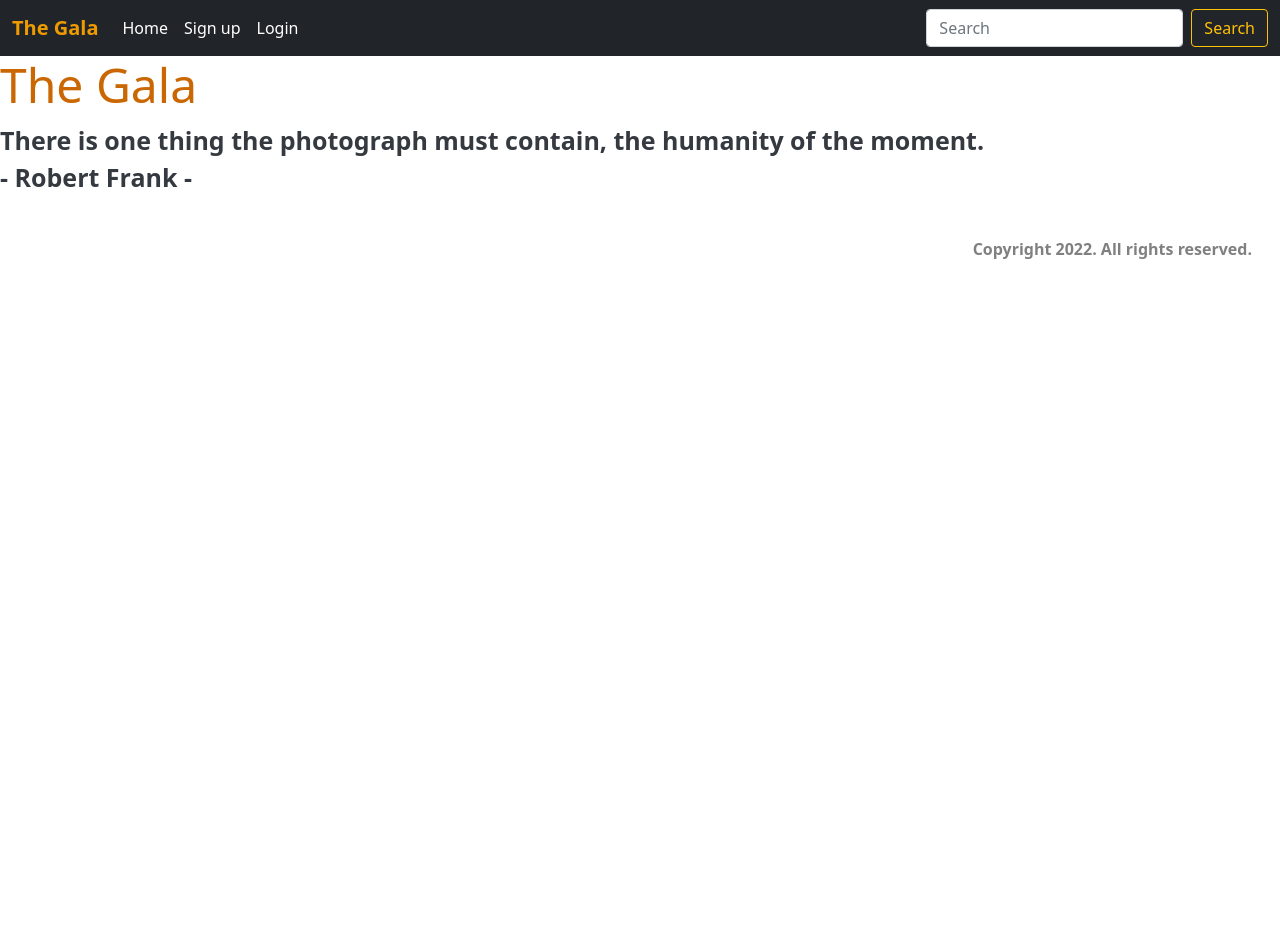
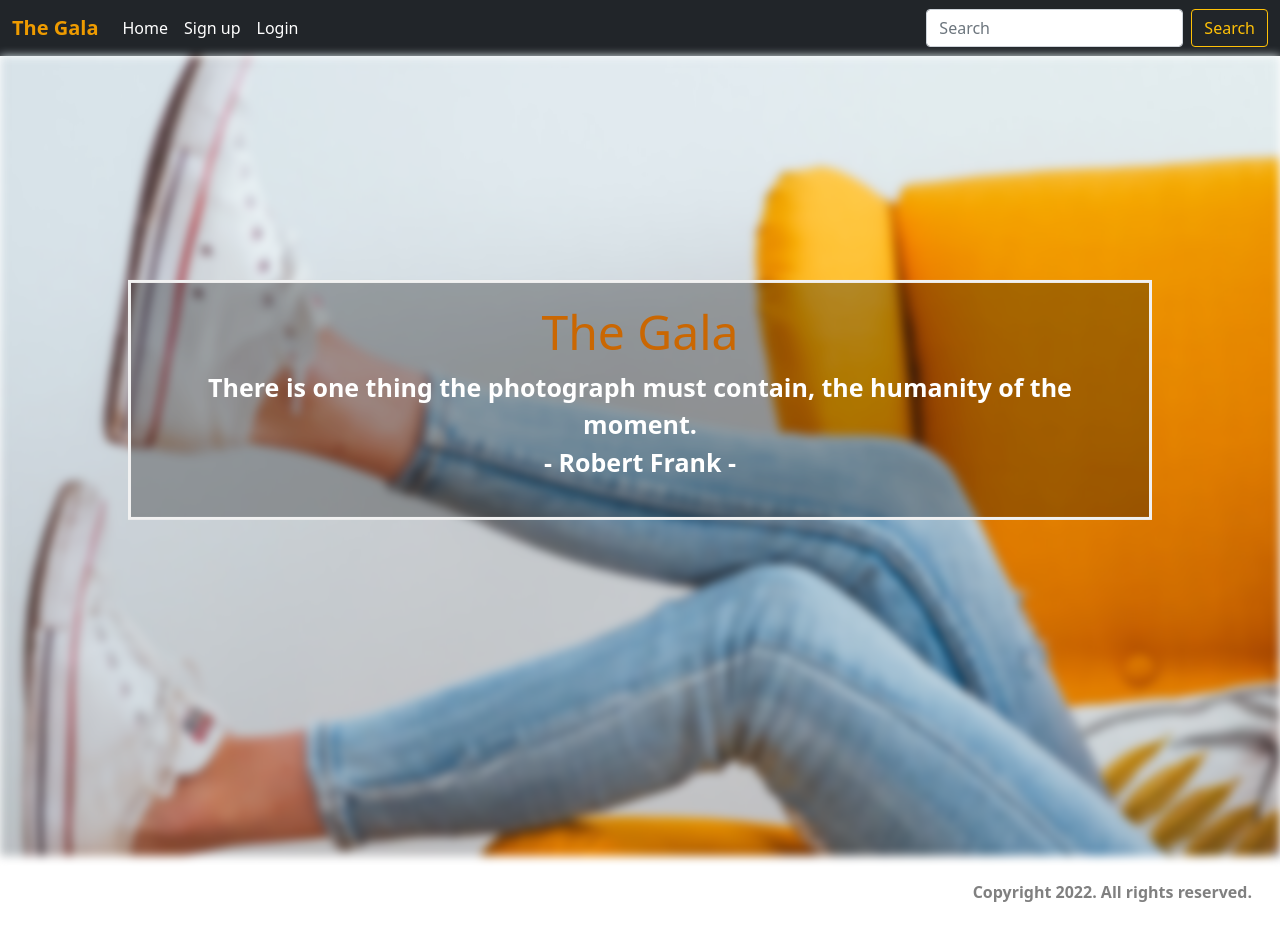
Before and after one commit to mwikalikyalo/photo-django, a Django app: template templates/index.html in a window 1280 px wide. Before the commit the page ends 259 px from the top, so only its background shows below. Run offline with Django 4.2, Linux system fonts and the light colour scheme; the template is opened without the code that fills it, so the values that code supplies are empty; some libraries are stand-ins or nearby versions.

Commit message:
Add the home page

```diff
--- /dev/null
+++ b/static/css/index.css
@@ -0,0 +1,48 @@
+body, html {
+  height: 100%;
+}
+
+* {
+  box-sizing: border-box;
+}
+
+p{
+  font-size: 20px;
+}
+
+h3{
+  font-size: 30px;
+}
+.bg-image {
+  /* The image used */
+  background-image: url("../images/gala.jpg");
+
+  /* Add the blur effect */
+  filter: blur(4px);
+  -webkit-filter: blur(5px);
+
+  /* Full height */
+  height: 100%;
+
+  /* Center and scale the image nicely */
+  background-position: center;
+  background-repeat: no-repeat;
+  background-size: cover;
+}
+
+/* Position text in the middle of the page/image */
+.bg-text {
+  background-color: rgb(0,0,0); /* Fallback color */
+  background-color: rgba(0,0,0, 0.3); /* Black w/opacity/see-through */
+  color: white;
+  font-weight: bold;
+  border: 3px solid #f1f1f1;
+  position: absolute;
+  top: 50%;
+  left: 50%;
+  transform: translate(-50%, -50%);
+  z-index: 1;
+  width: 80%;
+  padding: 20px;
+  text-align: center;
+}
--- a/templates/index.html
+++ b/templates/index.html
@@ -3,14 +3,14 @@
 {% block content %}
 <head>
   <link href="https://cdn.jsdelivr.net/npm/bootstrap@5.0.2/dist/css/bootstrap.min.css" rel="stylesheet" integrity="sha384-EVSTQN3/azprG1Anm3QDgpJLIm9Nao0Yz1ztcQTwFspd3yD65VohhpuuCOmLASjC" crossorigin="anonymous">
-  <link rel="stylesheet" href="index.css">
+  <link rel="stylesheet" href="../static/css/index.css">
   <title>The Gala</title>
 </head>
 <body>
 <div class="bg-image"></div>
   <div class="bg-text">
     <h2 style="font-size: 3em; color: #ca6702;">The Gala</h2>
-    <p style="font-size: 25px; color: #343a40; font-weight: 600;">There is one thing the photograph must contain, the humanity of the moment.<br>
+    <p style="font-size: 25px; color: white; font-weight: 600;">There is one thing the photograph must contain, the humanity of the moment.<br>
       - Robert Frank -</p>
   </div>
 </body>
```
Also changed, not shown: static/images/gala.jpg (added).
